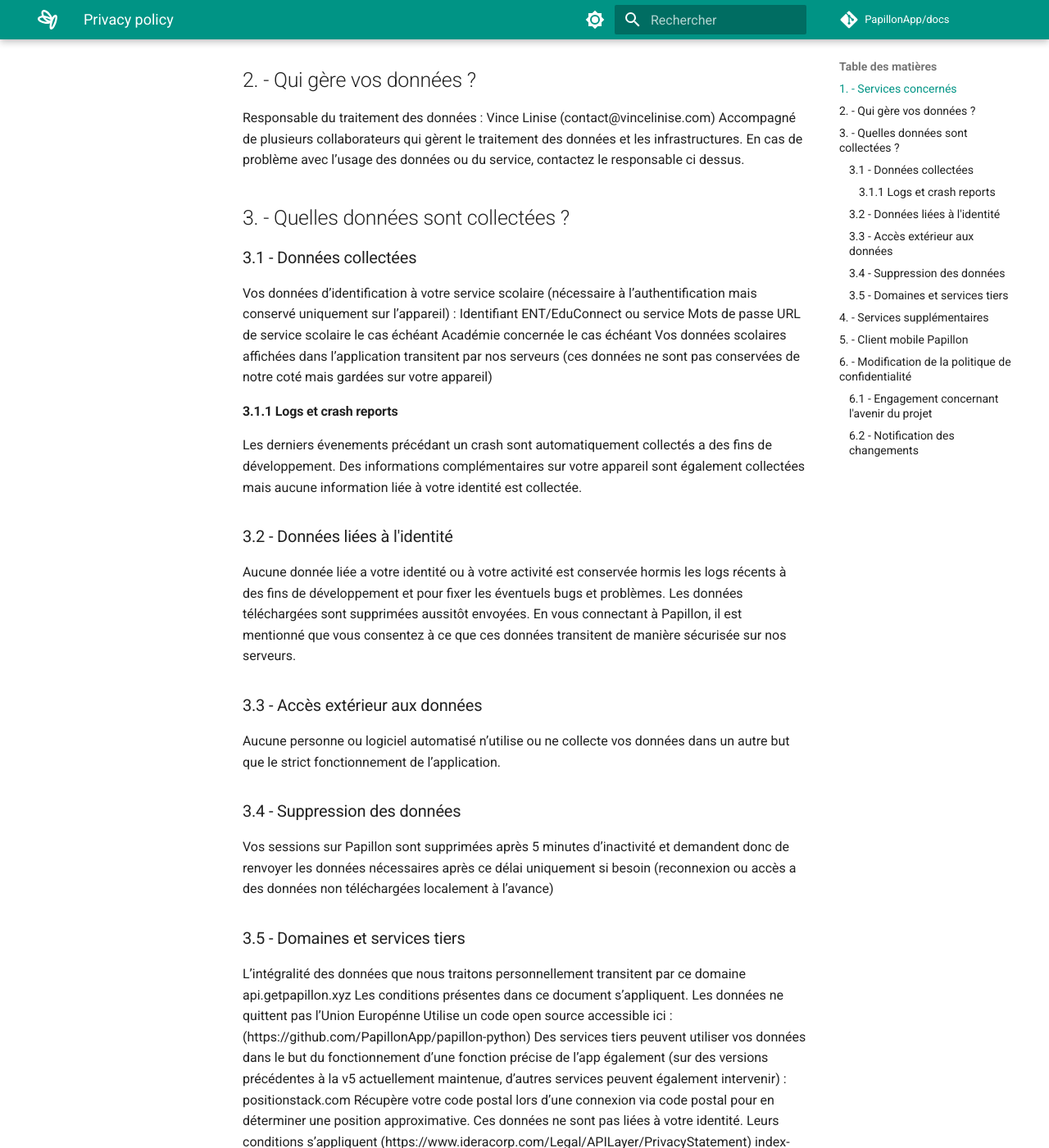
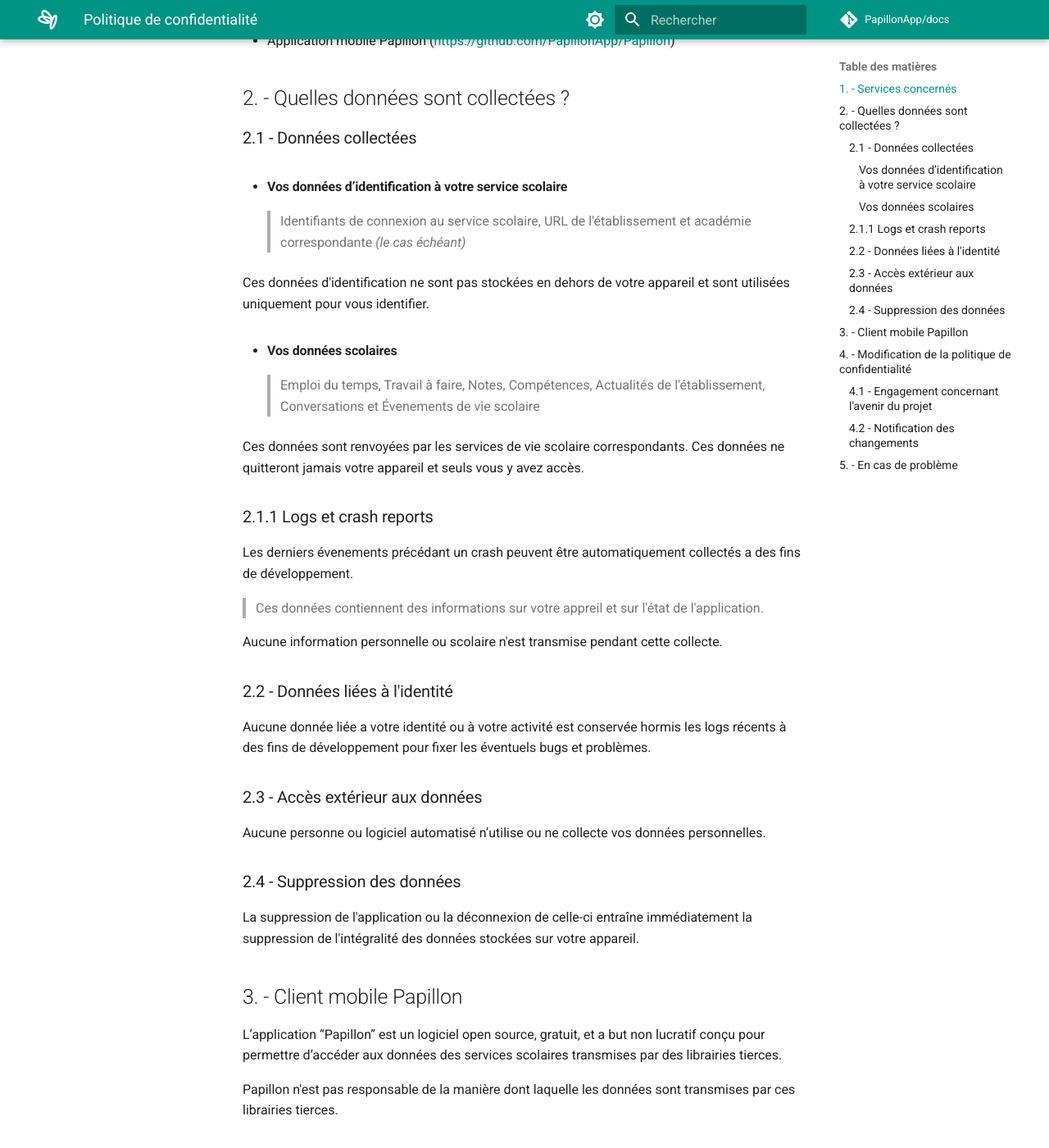
Before and after one commit to PapillonApp/docs, an MkDocs documentation site: the page built from docs/documents/privacy-policy.md, in a window 1280 px wide and 1400 px high, scrolled down 341 px. Shown: the whole window at 82% size. Built offline with MkDocs 1.6.1 and Material for MkDocs 9.7.7, drawn with Linux system fonts in a browser that asks for light colours; comment, search, counter and statistics services are not loaded; some of the changed text lies outside the part shown.

```diff
--- a/docs/documents/privacy-policy.md
+++ b/docs/documents/privacy-policy.md
@@ -1,47 +1,49 @@
+# Politique de confidentialité
+> Ce service peut être amené à collecter certaines données personnelles de ses utilisateurs.
+
 ## 1. - Services concernés
-Site web de présentation (https://getpapillon.xyz)
-Gestionnaire d’extensions de Papillon (https://extensions.getpapillon.xyz)
-Application mobile et web Papillon open-source (https://github.com/PapillonApp/Papillon)
-API Papillon open-source (https://github.com/PapillonApp/papillon-python)
+- Site web de présentation ([https://getpapillon.xyz](https://getpapillon.xyz))
+- Application mobile Papillon ([https://github.com/PapillonApp/Papillon](https://github.com/PapillonApp/Papillon))
 
-## 2. - Qui gère vos données ?
-Responsable du traitement des données : Vince Linise (contact@vincelinise.com) Accompagné de plusieurs collaborateurs qui gèrent le traitement des données et les infrastructures. En cas de problème avec l’usage des données ou du service, contactez le responsable ci dessus.
+## 2. - Quelles données sont collectées ?
+### 2.1 - Données collectées
+- #### Vos données d’identification à votre service scolaire
+  > Identifiants de connexion au service scolaire, URL de l'établissement et académie correspondante *(le cas échéant)*
 
-## 3. - Quelles données sont collectées ?
-### 3.1 - Données collectées
-Vos données d’identification à votre service scolaire (nécessaire à l’authentification mais conservé uniquement sur l’appareil) : Identifiant ENT/EduConnect ou service Mots de passe URL de service scolaire le cas échéant Académie concernée le cas échéant
-Vos données scolaires affichées dans l’application transitent par nos serveurs (ces données ne sont pas conservées de notre coté mais gardées sur votre appareil)
-#### 3.1.1 Logs et crash reports
-Les derniers évenements précédant un crash sont automatiquement collectés a des fins de développement. Des informations complémentaires sur votre appareil sont également collectées mais aucune information liée à votre identité est collectée.
-### 3.2 - Données liées à l'identité
-Aucune donnée liée a votre identité ou à votre activité est conservée hormis les logs récents à des fins de développement et pour fixer les éventuels bugs et problèmes. Les données téléchargées sont supprimées aussitôt envoyées. En vous connectant à Papillon, il est mentionné que vous consentez à ce que ces données transitent de manière sécurisée sur nos serveurs.
-### 3.3 - Accès extérieur aux données
-Aucune personne ou logiciel automatisé n’utilise ou ne collecte vos données dans un autre but que le strict fonctionnement de l’application.
-### 3.4 - Suppression des données
-Vos sessions sur Papillon sont supprimées après 5 minutes d’inactivité et demandent donc de renvoyer les données nécessaires après ce délai uniquement si besoin (reconnexion ou accès a des données non téléchargées localement à l’avance)
-### 3.5 - Domaines et services tiers
-L’intégralité des données que nous traitons personnellement transitent par ce domaine api.getpapillon.xyz Les conditions présentes dans ce document s’appliquent. Les données ne quittent pas l’Union Europénne Utilise un code open source accessible ici : (https://github.com/PapillonApp/papillon-python)
-Des services tiers peuvent utiliser vos données dans le but du fonctionnement d’une fonction précise de l’app également (sur des versions précédentes à la v5 actuellement maintenue, d’autres services peuvent également intervenir) : positionstack.com Récupère votre code postal lors d’une connexion via code postal pour en déterminer une position approximative. Ces données ne sont pas liées à votre identité. Leurs conditions s’appliquent (https://www.ideracorp.com/Legal/APILayer/PrivacyStatement)
-index-education.com Obtient une liste d’établissements à proximité pour la connexion à partir de données approximatives de localisation Leurs conditions s’appliquent (https://www.index-education.com/fr/politique-confidentialite.php)
+  Ces données d'identification ne sont pas stockées en dehors de votre appareil et sont utilisées uniquement pour vous identifier.
 
-## 4. - Services supplémentaires
-- **https://logs.getpapillon.xyz**
-Permet la consultation des logs de l’application lorsque que vous décidez de les partager. Les logs ne sont conservés que 48h après l’envoi sur nos serveurs
+- #### Vos données scolaires
+  > Emploi du temps, Travail à faire, Notes, Compétences, Actualités de l'établissement, Conversations et Évenements de vie scolaire
 
-- **https://api.extensions.getpapillon.xyz**
-Permet à l’application de récupérer les données sur les extensions disponibles dans cette dernière. Ne récupère aucune donnée personnelle.
+  Ces données sont renvoyées par les services de vie scolaire correspondants. Ces données ne quitteront jamais votre appareil et seuls vous y avez accès.
 
-- **https://extensions.getpapillon.xyz**
-Interface de gestion des extensions de Papillon. Vous pouvez y envoyer votre propre application en utilisant GitHub. Nous ne stockons pas de données personnelles, cependant nous récupérons, afin de vous authentifier, des données de GitHub. Nous vous prions de vous référer à la politique de confidentialité du service concerné. *(Si vous n’utilisez pas le service https://extensions.getpapillon.xyz vous n’êtes pas concerné.e.s par ce dernier.)*
+### 2.1.1 Logs et crash reports
+Les derniers évenements précédant un crash peuvent être automatiquement collectés a des fins de développement.
+> Ces données contiennent des informations sur votre appreil et sur l'état de l'application.
 
-- **https://cors.api.getpapillon.xyz**
-Permet de télécharger des données d’API inaccessibles par le navigateur votre appareil à l’aide d’un proxy.
+Aucune information personnelle ou scolaire n'est transmise pendant cette collecte.
 
-## 5. - Client mobile Papillon
-L’application “Papillon” est un logiciel open source conçu pour permettre d’accéder aux données de l’API papillon-python à l’aide d’une interface graphique. Cette API accèdera ensuite aux données des logiciels tels que Pronote, EcoleDirecte, ou encore APSchool via des API open source tierces développées par des personnes qui ne sont pas liées à Papillon où à logi12. Papillon ne faisant que le pont entre ces API et une interface, celui ci ne gère pas le téléchargement et le traitement automatisé des données depuis les services scolaires.
+### 2.2 - Données liées à l'identité
+Aucune donnée liée a votre identité ou à votre activité est conservée hormis les logs récents à des fins de développement pour fixer les éventuels bugs et problèmes.
 
-## 6. -  Modification de la politique de confidentialité
-### 6.1 - Engagement concernant l'avenir du projet
+### 2.3 - Accès extérieur aux données
+Aucune personne ou logiciel automatisé n’utilise ou ne collecte vos données personnelles.
+
+### 2.4 - Suppression des données
+La suppression de l'application ou la déconnexion de celle-ci entraîne immédiatement la suppression de l'intégralité des données stockées sur votre appareil.
+
+## 3. - Client mobile Papillon
+L’application “Papillon” est un logiciel open source, gratuit, et a but non lucratif conçu pour permettre d’accéder aux données des services scolaires transmises par des librairies tierces.
+
+Papillon n'est pas responsable de la manière dont laquelle les données sont transmises par ces librairies tierces.
+
+## 4. -  Modification de la politique de confidentialité
+
+### 4.1 - Engagement concernant l'avenir du projet
 Nous nous engageons à ne pas collecter de données à l’avenir. Cependant des services tiers supplémentaires seront peut-être nécessaires au fonctionnement de l’app dans une prochaine mise à jour.
-### 6.2 - Notification des changements
+
+### 4.2 - Notification des changements
 Lorsque cette politique de confidentialité viendra à être modifiée, les utilisateurs finaux seront notifiés soit via l’app, soit via leurs coordonnées (dans le cas d’un bêta-test, ou sur une communauté en ligne par exemple).
+
+## 5. - En cas de problème
+En cas de problème avec l'application ou son traitement des données, merci de nous contacter à l'adresse suivante : [support@getpapillon.xyz](mailto:support@getpapillon.xyz).
```
Also changed, not shown: docs/documents/terms-of-service.md (added, +16 -0 lines), docs/index.md (+1 -0 lines).
